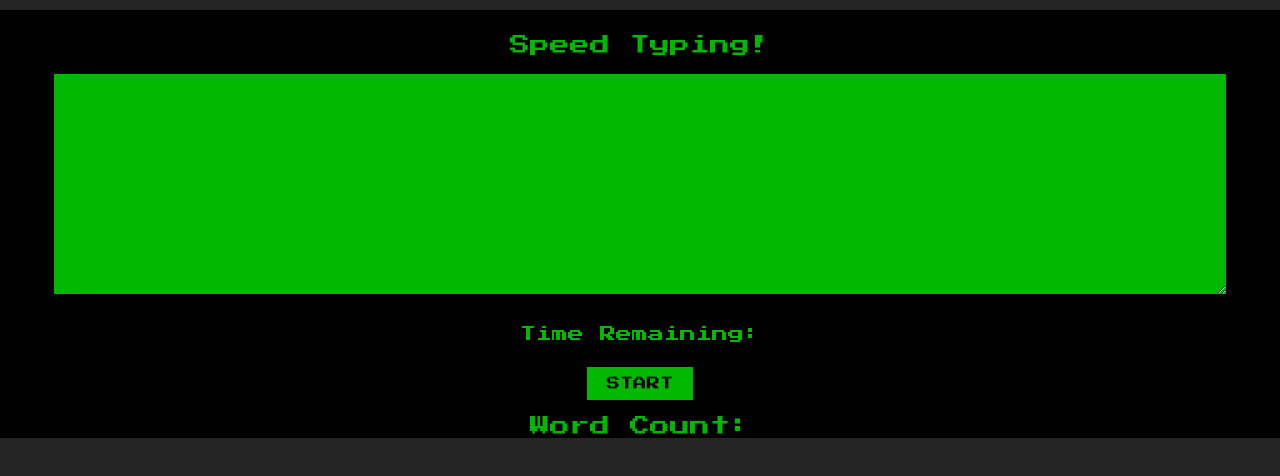
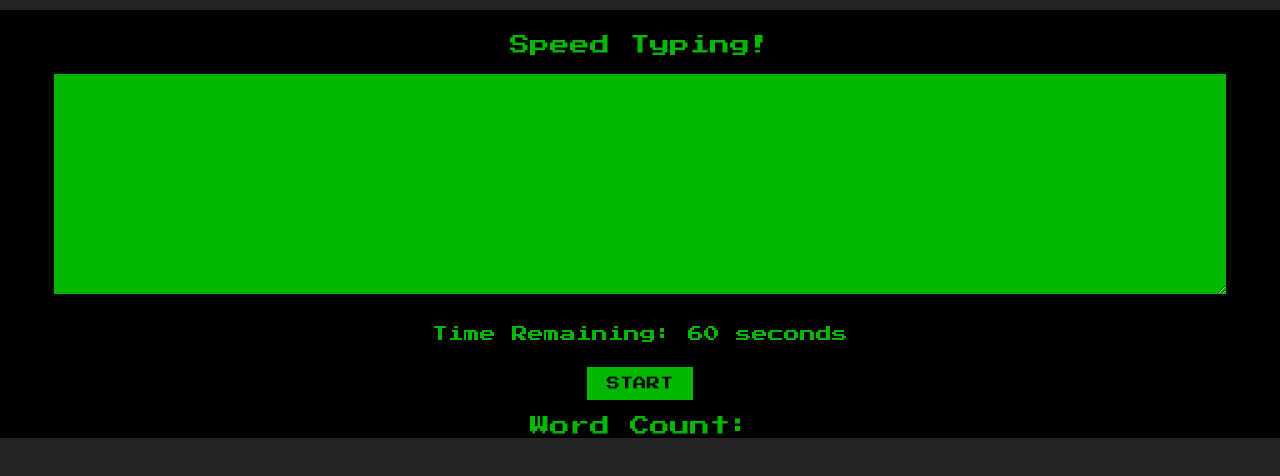
Before and after one commit to austingw/typing-game, a React (Vite) app in the folder speed-typing-app/: page / in a window 1280 px wide. Shown: the top 476 px of the page. Built offline with nearby package versions, Linux system fonts and the light colour scheme.

Commit message:
Add state for game timer

```diff
--- a/speed-typing-app/src/App.jsx
+++ b/speed-typing-app/src/App.jsx
@@ -2,6 +2,7 @@ import { useState } from "react";
 
 function App() {
   const [typed, setTyped] = useState("");
+  const [timer, setTimer] = useState(60);
 
   function handleChange(event) {
     setTyped(event.target.value);
@@ -18,7 +19,7 @@ function App() {
     <div className="App">
       <h1>Speed Typing!</h1>
       <textarea onChange={handleChange} value={typed} />
-      <h4>Time Remaining: </h4>
+      <h4>Time Remaining: {timer} seconds</h4>
       <button onClick={() => wordCount(typed)}>Start</button>
       <h1>Word Count:</h1>
     </div>
```
